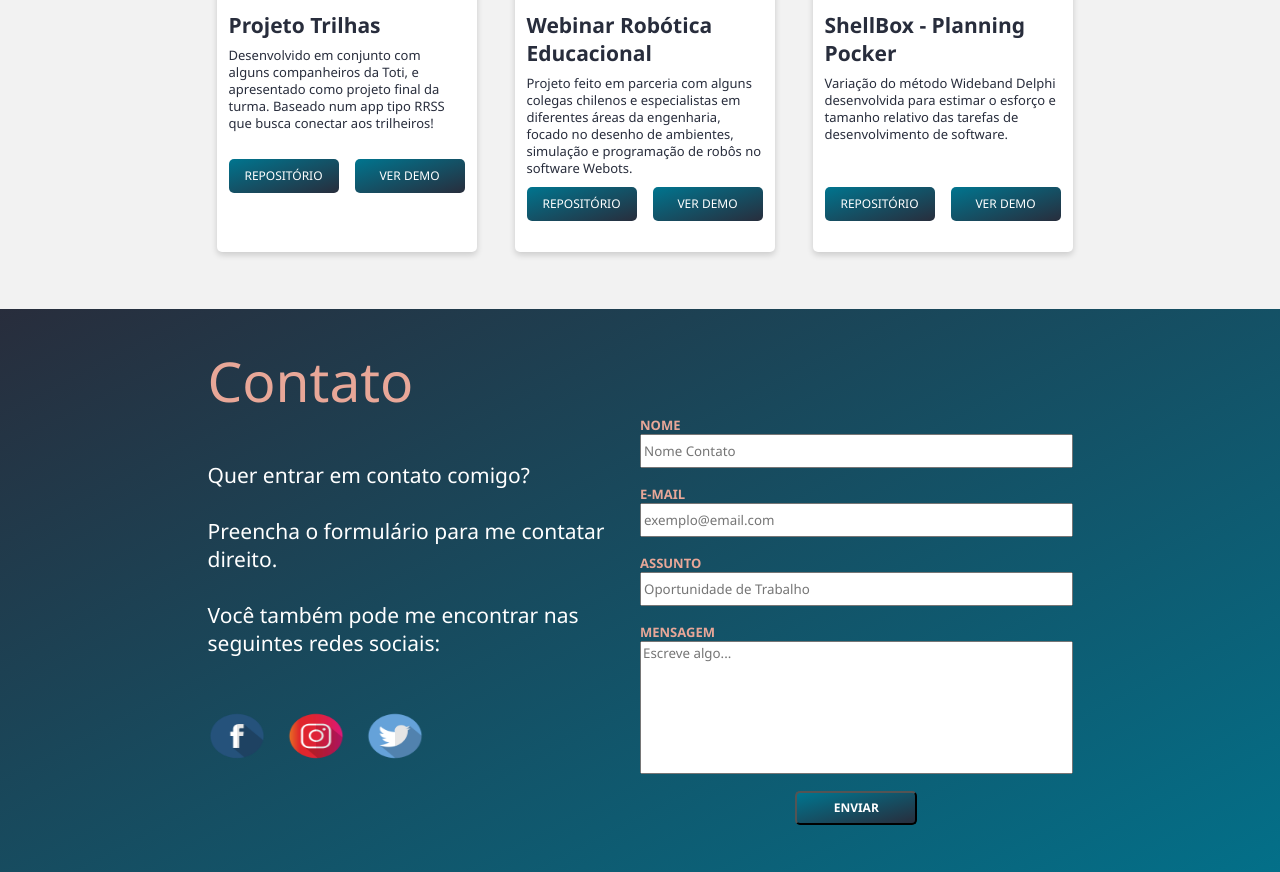
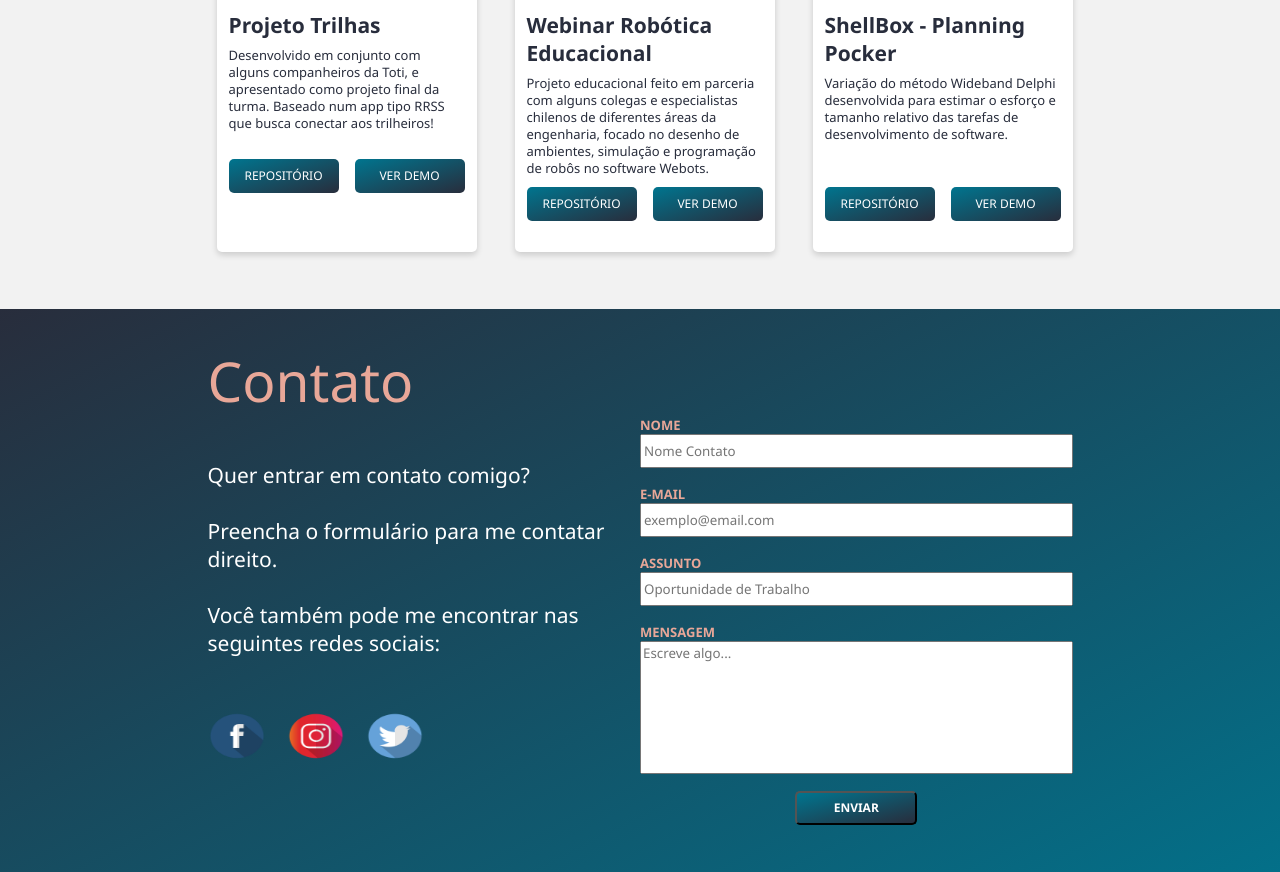
Before and after one commit to jovinoguerrero/jovinoguerrero.github.io, a plain HTML site: page index.html in a window 1280 px wide. Shown: the part 2082-2954 px from the top of the page. Drawn offline with Linux system fonts and the light colour scheme.

Commit message:
modif webots webinar description

```diff
--- a/index.html
+++ b/index.html
@@ -120,7 +120,7 @@
                         <div>
                             <iframe width="231.86" height="129.1" src="https://www.youtube.com/embed/FyXQp72PmZg" frameborder="0" allow="accelerometer; autoplay; clipboard-write; encrypted-media; gyroscope; picture-in-picture" allowfullscreen></iframe>
                             <h3>Webinar Robótica Educacional</h3>
-                            <p>Projeto feito em parceria com alguns colegas chilenos e especialistas em diferentes áreas da engenharia, focado no desenho de ambientes, simulação e programação de robôs no software Webots.</p>
+                            <p>Projeto educacional feito em parceria com alguns colegas e especialistas chilenos de diferentes áreas da engenharia, focado no desenho de ambientes, simulação e programação de robôs no software Webots.</p>
                         </div>
                         <div>
                             <span><a href="">REPOSITÓRIO</a></span>
```
